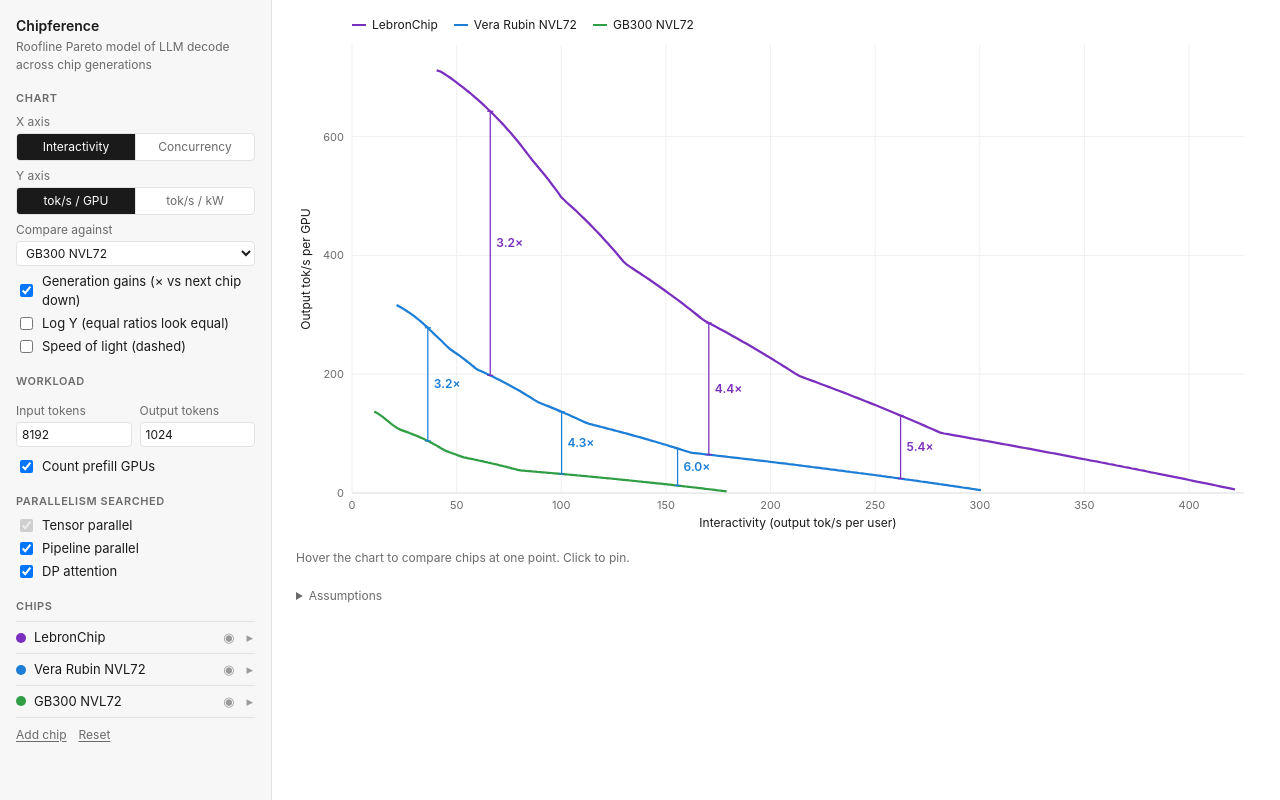
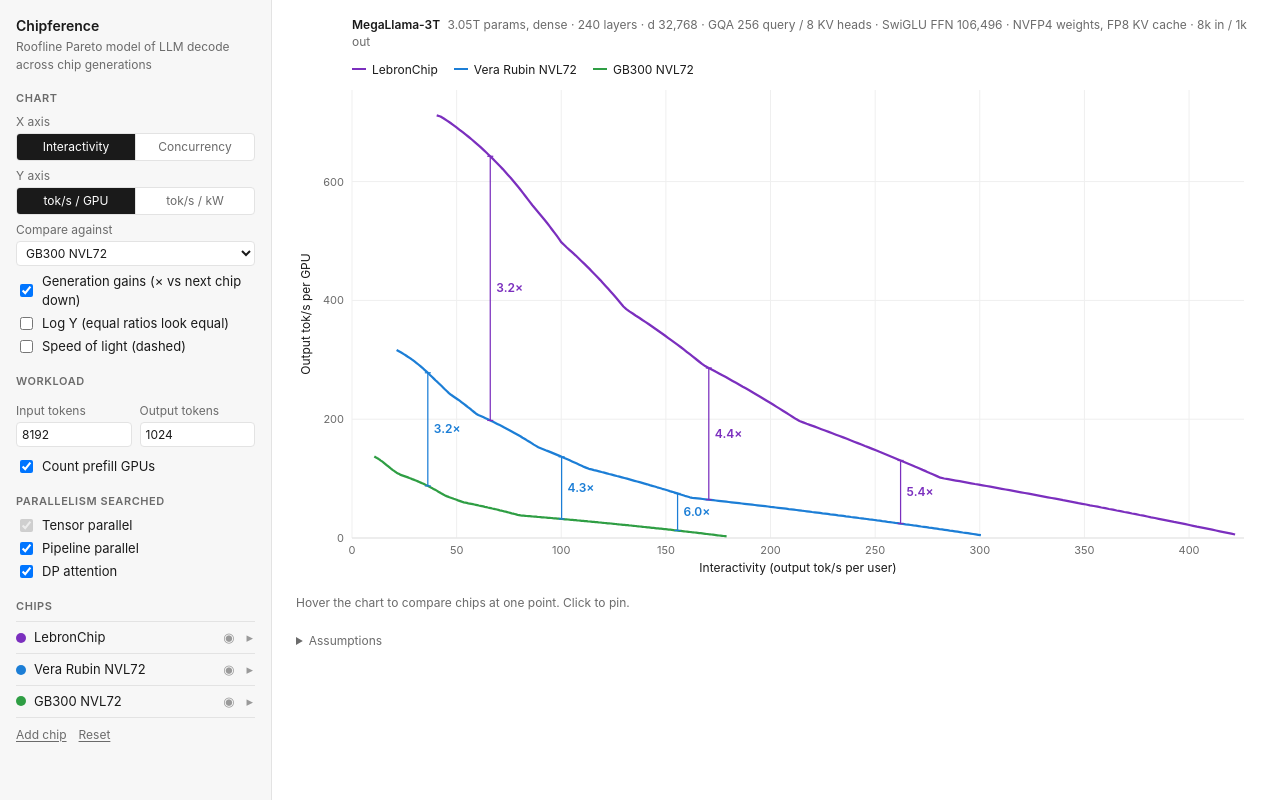
Before and after one commit to aryatsc/chipference, a plain HTML site: page index.html in a window 1280 px wide. Drawn offline with Linux system fonts and the light colour scheme.

Commit message:
Show MegaLlama-3T architecture summary above the chart; re-record demo
Co-Authored-By: Claude Opus 5.5 <noreply@anthropic.com>

```diff
--- a/index.html
+++ b/index.html
@@ -52,6 +52,8 @@
   .derived select { font-size:11px; padding:1px 3px; }
   .chip-actions { display:flex; gap:12px; margin-top:8px; }
 
+  .modelline { margin:0 0 10px 56px; font-size:12px; color:var(--muted); }
+  .modelline b { color:var(--fg); font-weight:600; margin-right:4px; }
   .legend { display:flex; flex-wrap:wrap; gap:4px 16px; margin:0 0 4px 56px; font-size:12px; }
   .legend span { display:inline-flex; align-items:center; gap:6px; }
   .legend i { width:14px; height:2px; display:inline-block; }
@@ -72,7 +74,7 @@
   details.assume td { padding:2px 12px 2px 0; vertical-align:top; }
   details.assume td:first-child { white-space:nowrap; }
   .table-wrap { overflow-x:auto; }
-  @media (max-width: 820px) { .app { flex-direction:column; } aside { width:auto; max-height:none; border-right:none; border-bottom:1px solid var(--line); } main { padding:16px; } .legend { margin-left:0; } }
+  @media (max-width: 820px) { .modelline { margin-left:0; } .app { flex-direction:column; } aside { width:auto; max-height:none; border-right:none; border-bottom:1px solid var(--line); } main { padding:16px; } .legend { margin-left:0; } }
 </style>
 </head>
 <body>
@@ -119,6 +121,7 @@
 </aside>
 
 <main>
+  <div class="modelline" id="modelline"></div>
   <div class="legend" id="legend"></div>
   <svg id="plot" class="plot"></svg>
   <div class="table-wrap"><table class="read" id="read"></table></div>
@@ -254,8 +257,16 @@ function renderControls() {
 }
 function freeze(c, res) { const r = res[state.chips.indexOf(c)]; for (const [k] of SPEC_FIELDS) c[k] = r[k]; delete c.extrapolate; }
 
+function updateWorkLine() {
+  const k = n => n >= 1024 && n % 1024 === 0 ? n / 1024 + 'k' : n.toLocaleString();
+  const w = document.getElementById('modelwork'); if (w) w.textContent = `${k(state.isl)} in / ${k(state.osl)} out`;
+}
+
 function renderAssumptions() {
   const A = Model.ASSUME, MD = Model.MODEL;
+  document.getElementById('modelline').innerHTML = `<b>${MD.name}</b> ${(MD.totalParams / 1e12).toFixed(2)}T params, dense · ${MD.layers} layers · d ${MD.d.toLocaleString()} · ` +
+    `GQA ${MD.nHeads} query / ${MD.nKvHeads} KV heads · SwiGLU FFN ${MD.ffn.toLocaleString()} · NVFP4 weights, FP8 KV cache · ` +
+    `<span id="modelwork"></span>`;
   const rows = [
     ['Model', `MegaLlama-3T: ${(MD.totalParams / 1e12).toFixed(2)}T params, ${MD.layers} layers, d=${MD.d}, ${MD.nHeads} query / ${MD.nKvHeads} KV heads × ${MD.headDim}, SwiGLU FFN ${MD.ffn}, vocab ${MD.vocab}`],
     ['Precision', `NVFP4 weights and GEMMs (${A.weightBytes} B/param incl. scales), FP8 KV cache and attention, BF16 activations`],
@@ -274,6 +285,7 @@ function renderAssumptions() {
 
 function changed(hard, rerender) {
   saveState();
+  updateWorkLine();
   if (hard) cache = null;
   if (rerender) renderControls();
   draw();
@@ -630,6 +642,7 @@ if (window.matchMedia) window.matchMedia('(prefers-color-scheme: dark)').addEven
 
 renderControls();
 renderAssumptions();
+updateWorkLine();
 draw();
 </script>
 </body>
```
Also changed, not shown: media/demo.gif, 1 other file.
